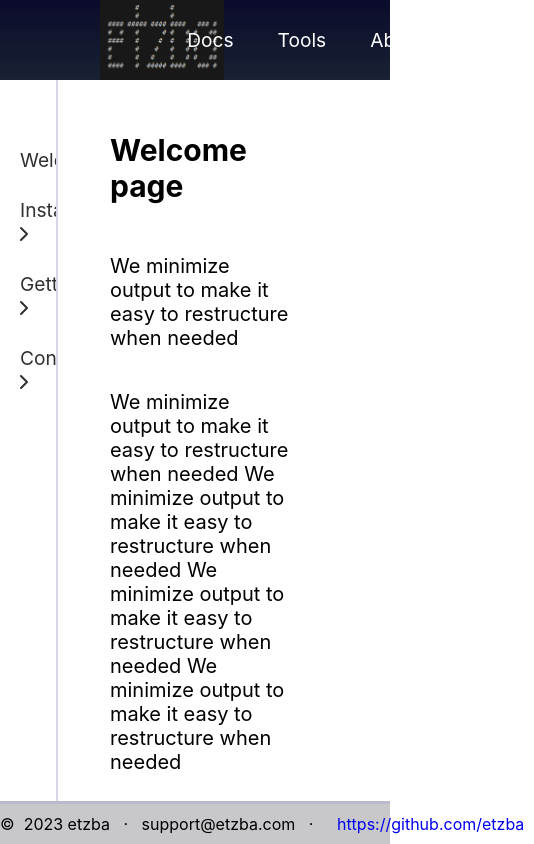
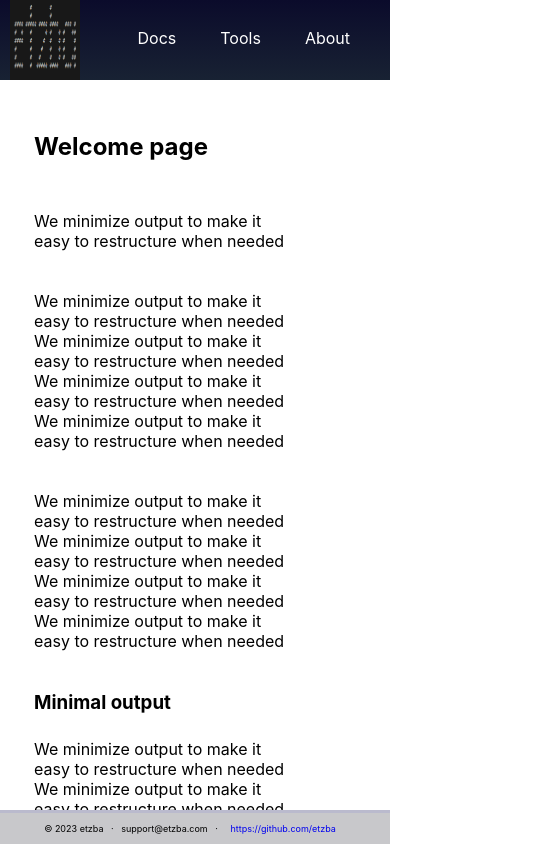
Before and after one commit to etzba/wwwvite, a React (Vite) app: page /docs/welcome in a window 390 px wide. Shown: the whole page, 534 px wide, since content can reach past the window. Built offline with nearby package versions, Linux system fonts and the light colour scheme.

Commit message:
Feat(media): Create responsive website

```diff
--- a/package.json
+++ b/package.json
@@ -5,7 +5,7 @@
   "homepage": "https://etzba.github.io/wwwvite/",
   "type": "module",
   "scripts": {
-    "dev": "vite",
+    "dev": "vite --host",
     "build": "vite build",
     "lint": "eslint .",
     "preview": "vite preview",
--- a/src/components/Footer.jsx
+++ b/src/components/Footer.jsx
@@ -5,7 +5,7 @@ const Footer = () => {
   return (
     <>
       <footer className="footer">
-        <p>©  2023 etzba{"   "}·{"   "}support@etzba.com{"   "}·{"   "}<a href="https://github.com/etzba">https://github.com/etzba</a></p>
+        <p>© 2023 etzba{"   "}·{"   "}support@etzba.com{"   "}·{" "}<a href="https://github.com/etzba">https://github.com/etzba</a></p>
       </footer>
     </>
   );
--- a/src/styles/footer.css
+++ b/src/styles/footer.css
@@ -17,3 +17,10 @@
   list-style-type: none;
   padding: 10px 10px 10px 10px;
 }
+
+@media (max-width: 768px) {
+  .footer {
+    width: 100%;
+    font-size: xx-small;
+  }
+}
--- a/src/styles/header.css
+++ b/src/styles/header.css
@@ -23,7 +23,7 @@
   width: 100%;
   padding: 8px 10px 8px 10px;
   border: none;
-  font-size: 1.2rem;
+  font-size: var(--charsize3);
   font-family: var(--font);
   white-space: nowrap;
   text-decoration: none;
@@ -39,7 +39,6 @@
   display: flex;
   padding-top: 20px;
   padding-right: 100px;
-  font-size: 12px;
 }
 
 .header li {
@@ -61,3 +60,23 @@
   justify-content: left;
   height: 6em;
 }
+
+@media (max-width: 768px) {
+  .header ul {
+    width: 30%;
+    padding-left: 280px;
+    justify-content: right;
+    margin: 0 2px;
+    padding-bottom: 4px;
+  }
+  .logo {
+    width: 5em;
+    padding-left: 10px;
+  }
+}
+
+@media (min-width: 1024px) {
+  .header ul {
+    width: 100%;
+  }
+}
--- a/src/styles/layout.css
+++ b/src/styles/layout.css
@@ -19,6 +19,9 @@
   --letters1: #02020a;
   --letters2: #303030;
   --letters3: white;
+  --charsize1: clamp(1.5rem, 4vw, 3rem);
+  --charsize2: clamp(1.2rem, 3vw, 2rem);
+  --charsize3: clamp(1.0rem, 2vw, 1.5rem);
   --transition: 240ms cubic-bezier(0.4, 0, 0.2, 1);
 }
 
@@ -31,7 +34,31 @@
 
 .content {
   display: flex;
+  flex-wrap: wrap;
   flex: 1;
   overflow: auto;
   font-family: var(--font);
 }
+
+.container {
+  display: flex;
+  flex-wrap: wrap;
+}
+
+.grid {
+  display: grid;
+  grid-template-columns: repeat(auto-fit, minmax(200px, 1fr));
+  gap: 1rem;
+}
+
+.card {
+  width: 100%;
+}
+
+@media (min-width: 768px) {
+  .card { width: 50%; }
+}
+
+@media (min-width: 1024px) {
+  .card { width: 33.33%; }
+}
--- a/src/styles/pages.css
+++ b/src/styles/pages.css
@@ -4,7 +4,7 @@
   width: 100%;
   display: inline;
   font-family: var(--font);
-  font-size: 20px;
+  font-size: var(--charsize3);
 }
 
 .page h1 {
--- a/src/styles/sidebar.css
+++ b/src/styles/sidebar.css
@@ -1,6 +1,6 @@
 .sidebar {
   background-color: var(--surface1);
-  width: 30%;
+  width: 100%;
   padding: 60px 10px 10px 20px;
   height: 100%;
   position: sticky;
@@ -40,7 +40,7 @@
   width: 100%;
   padding: 8px 10px;
   border: none;
-  font-size: 1.2rem;
+  font-size: var(--charsize3);
   text-align: left;
   white-space: nowrap;
   text-decoration: none;
@@ -52,3 +52,11 @@
   position: relative;
   float: right;
 }
+
+@media (max-width: 768px) {
+  .sidebar { width: 0%; }
+}
+
+@media (min-width: 1024px) {
+  .sidebar { width: 33.33%; }
+}
--- a/vite.config.js
+++ b/vite.config.js
@@ -16,5 +16,8 @@ export default defineConfig({
   },
   build: {
     commonjsOptions: { transformMixedEsModules: true } // Change
+  },
+  server: {
+    host: true, // to allow testing with other devices in LAN
   }
 });
```
